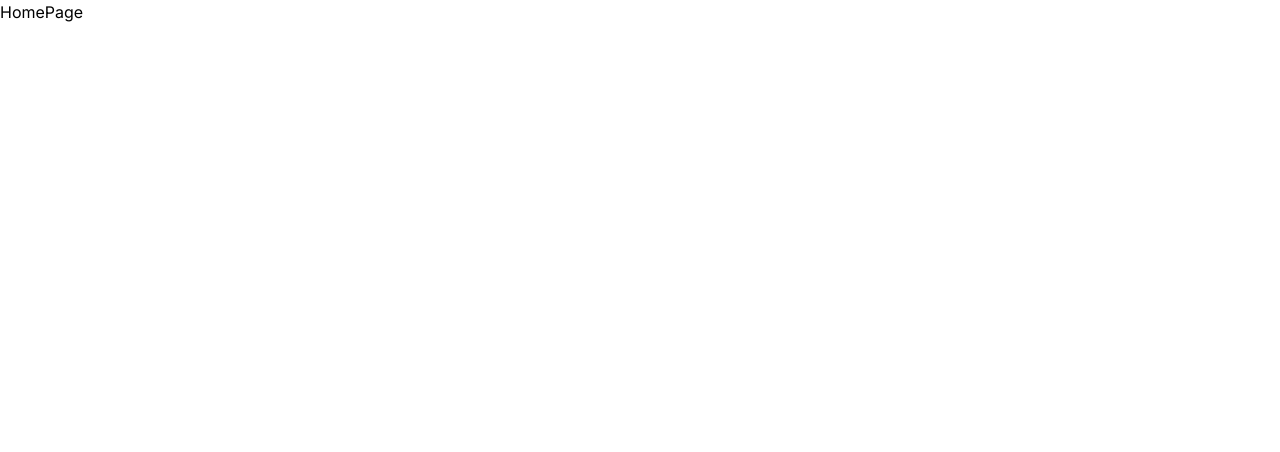
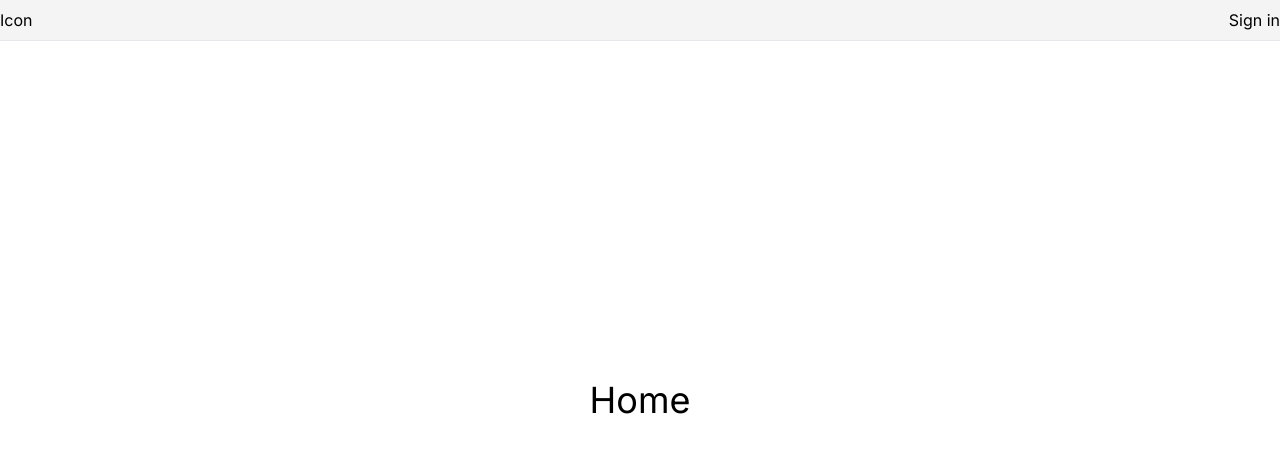
Before and after one commit to andrews1022/sign-in-up-form, a Next.js app: page / in a window 1280 px wide. Shown: the top 452 px of the page. Built offline with nearby package versions, Linux system fonts and the light colour scheme.

Commit message:
created Navbar component and updated root layout to use it

```diff
--- a/src/app/layout.tsx
+++ b/src/app/layout.tsx
@@ -1,4 +1,5 @@
 import { Inter } from "next/font/google";
+import Navbar from "@/components/Navbar";
 
 import type { Metadata } from "next";
 import type { ReactNode } from "react";
@@ -19,7 +20,13 @@ type RootLayoutProps = {
 const RootLayout = ({ children }: RootLayoutProps) => {
   return (
     <html lang="en">
-      <body className={inter.className}>{children}</body>
+      <body className={inter.className}>
+        <main className="h-screen flex flex-col justify-center items-center">
+          <Navbar />
+
+          {children}
+        </main>
+      </body>
     </html>
   );
 };
--- a/src/app/page.tsx
+++ b/src/app/page.tsx
@@ -1,9 +1,5 @@
 const HomePage = () => {
-  return (
-    <div>
-      <h1>HomePage</h1>
-    </div>
-  );
+  return <h1 className="text-4xl">Home</h1>;
 };
 
 export default HomePage;
--- /dev/null
+++ b/src/components/Navbar.tsx
@@ -0,0 +1,16 @@
+import Link from "next/link";
+
+const Navbar = () => {
+  return (
+    <div className=" bg-zinc-100 py-2 border-b border-s-zinc-200 fixed w-full z-10 top-0">
+      <div className="container flex items-center justify-between">
+        <Link href="/">
+          <p>Icon</p>
+        </Link>
+        <Link href="/sign-in">Sign in</Link>
+      </div>
+    </div>
+  );
+};
+
+export default Navbar;
```
Also changed, not shown: tsconfig.json (+19 -5 lines).
